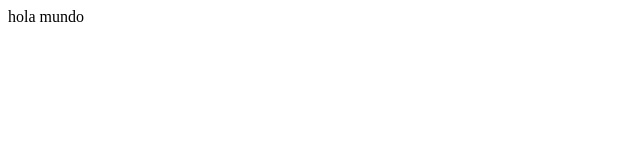
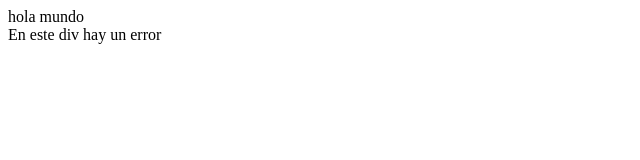
Before and after one commit to elkingutierrex/github-test, a plain HTML site: page index.html in a window 1280 px wide. Shown: the whole page, without its empty margins (0-640 px from the left). Drawn offline with Linux system fonts and the light colour scheme.

Commit message:
202003041357 - se agrego un error de prueba en un div

```diff
--- a/index.html
+++ b/index.html
@@ -10,4 +10,10 @@
 </body>
 </html>
 
-<div> hola mundo</div>
+<div> hola mundo
+
+
+    <div>
+        En este div hay un error
+    </div>
+</div>
```
